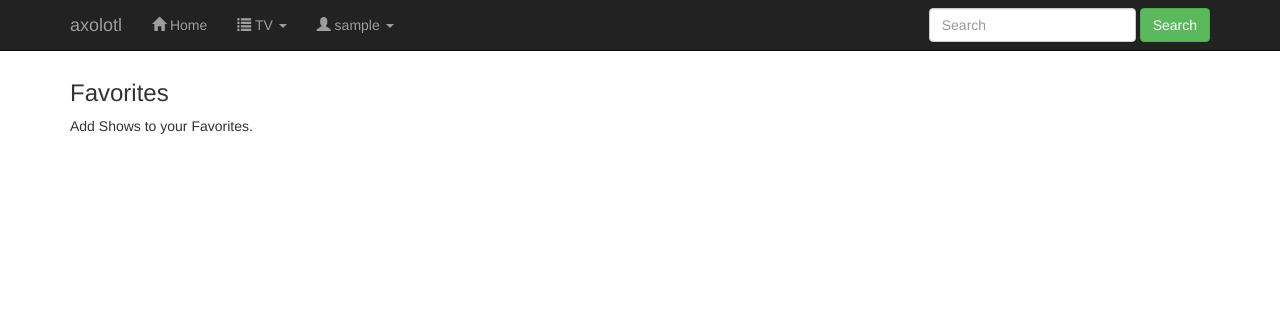
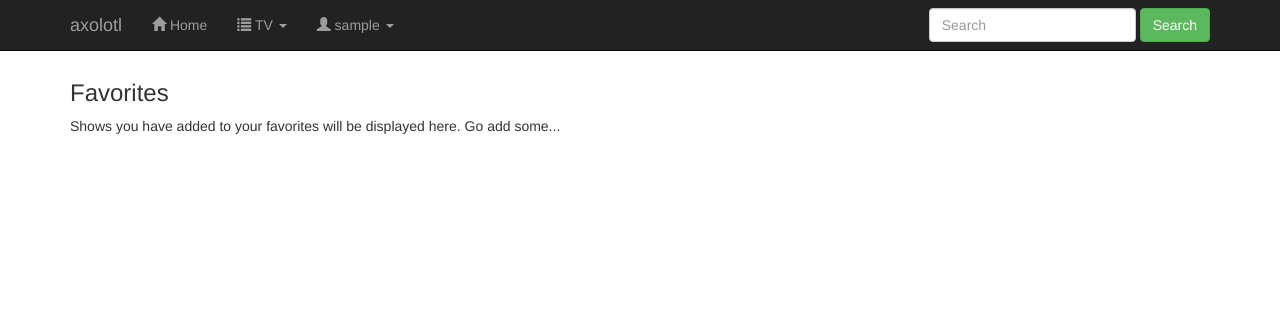
Before and after one commit to artschwagerb/axolotl, a Django app: page /tv/favorites in a window 1280 px wide. Shown: the top 311 px of the page. Run offline with Django 3.2, Linux system fonts and the light colour scheme; the visitor is signed in with stand-in values (Sample User, id 1); data that the repository does not hold is empty; some libraries are stand-ins or nearby versions.

Commit message:
formatting

```diff
--- a/tv/templates/tv_favorites.html
+++ b/tv/templates/tv_favorites.html
@@ -23,6 +23,6 @@
 	</tbody>
   </table>
 {% else %}
-    <p>Add Shows to your Favorites.</p>
+    <p>Shows you have added to your favorites will be displayed here.  Go add some...</p>
 {% endif %}
 {% endblock %}
```
